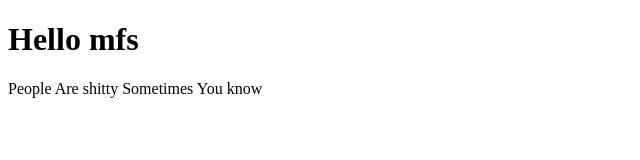
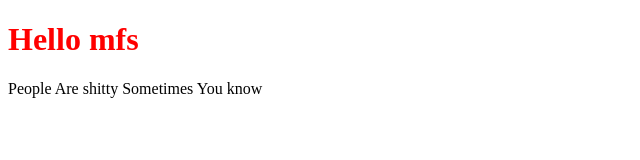
Before and after one commit to AminBenmoussa-bruno/try, a plain HTML site: page index.html in a window 1280 px wide. Shown: the whole page, without its empty margins (0-640 px from the left). Drawn offline with Linux system fonts and the light colour scheme.

Commit message:
Update index.html

```diff
--- a/index.html
+++ b/index.html
@@ -6,7 +6,7 @@
     <title>Document</title>
 </head>
 <body>
-    <h1>Hello mfs</h1>
+    <h1 style="color:red;">Hello mfs</h1>
     <p>People Are shitty Sometimes You know</p>
 </body>
 </html>
```
